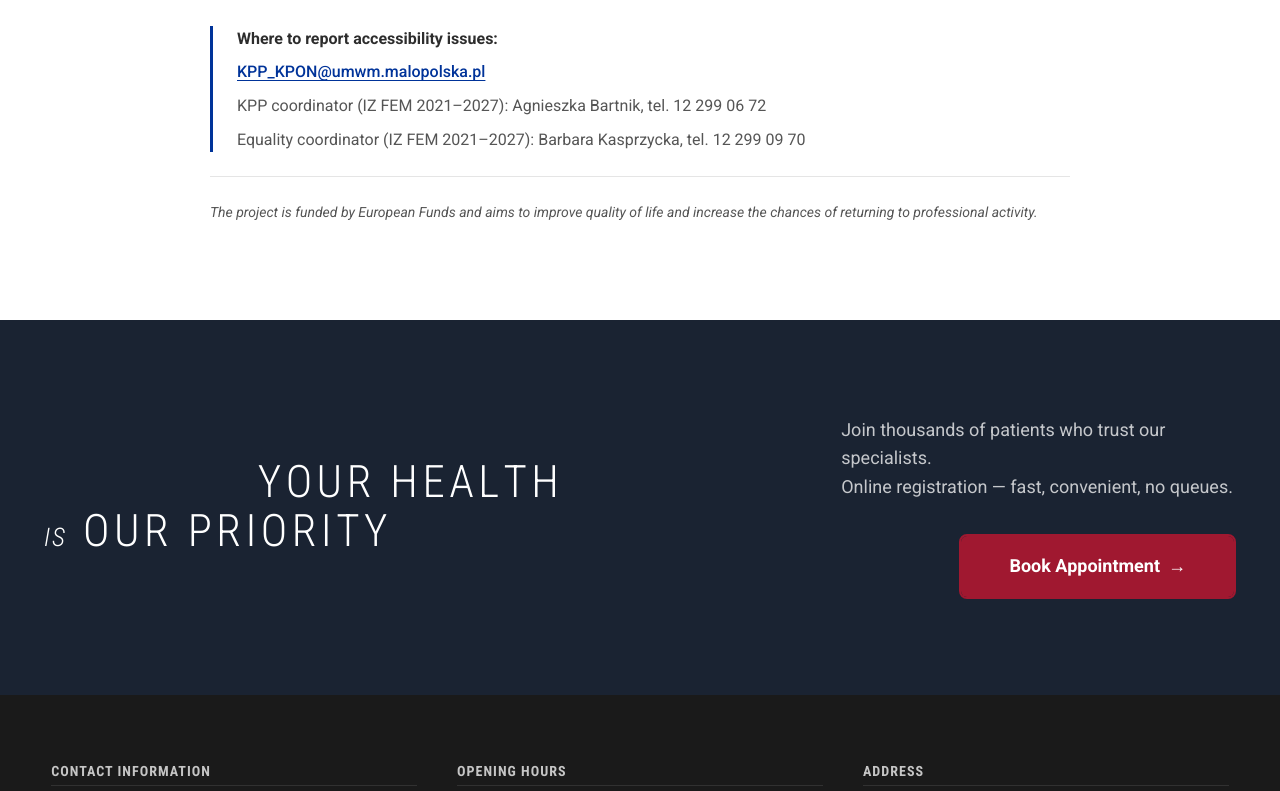
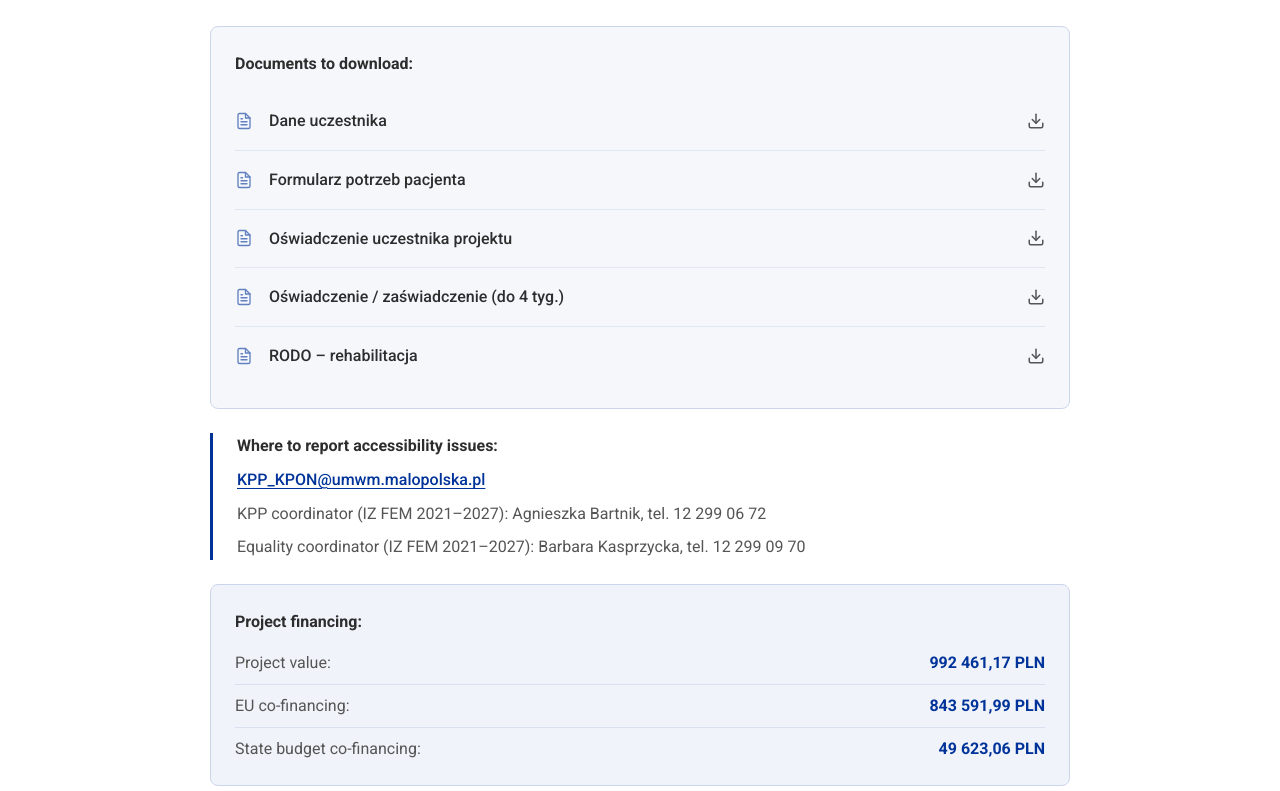
Before and after one commit to code-mike-code/vitalis-cardio, a React (Vite) app: page / in a window 1280 px wide. Shown: the part 10529-11320 px from the top of the page. Built offline with nearby package versions, Linux system fonts and the light colour scheme.

Commit message:
feat: breadcrumb nav added for accessibility, 5 files added for download

```diff
--- a/src/components/sections/EUFunding/EUFunding.module.scss
+++ b/src/components/sections/EUFunding/EUFunding.module.scss
@@ -128,6 +128,73 @@ $eu-project-name-fs: clamp(#{$font-size-xl}, 3vw, #{$font-size-2xl});
   margin-top: 8px;
 }
 
+// ── Downloads ─────────────────────────────────────────────────────
+.downloadsBlock {
+  display: flex;
+  flex-direction: column;
+  gap: $spacing-md;
+  border: 1px solid color-mix(in srgb, $eu-blue 20%, $color-white);
+  border-radius: 8px;
+  padding: $spacing-lg;
+  background: color-mix(in srgb, $eu-blue 4%, $color-white);
+}
+
+.downloadsList {
+  list-style: none;
+  display: flex;
+  flex-direction: column;
+  gap: 0;
+}
+
+.downloadsItem {
+  display: flex;
+  align-items: center;
+  gap: $spacing-md;
+
+  &:not(:last-child) {
+    border-bottom: 1px solid color-mix(in srgb, $eu-blue 12%, $color-white);
+  }
+}
+
+.docIcon {
+  flex-shrink: 0;
+  width: 18px;
+  height: 18px;
+  color: $eu-blue;
+  opacity: 0.6;
+}
+
+.downloadLink {
+  display: flex;
+  align-items: center;
+  justify-content: space-between;
+  gap: $spacing-md;
+  width: 100%;
+  padding: $spacing-md 0;
+  font-size: $font-size-base;
+  color: $color-text;
+  text-decoration: none;
+  font-weight: $font-weight-medium;
+  transition: color 0.2s ease;
+
+  &:hover {
+    color: $eu-blue;
+
+    .downloadIcon {
+      transform: translateY(2px);
+      color: $eu-blue;
+    }
+  }
+}
+
+.downloadIcon {
+  flex-shrink: 0;
+  width: 18px;
+  height: 18px;
+  color: $color-text-light;
+  transition: transform 0.2s ease, color 0.2s ease;
+}
+
 // ── Accessibility ─────────────────────────────────────────────────
 .accessibilityBlock {
   display: flex;
@@ -145,6 +212,48 @@ $eu-project-name-fs: clamp(#{$font-size-xl}, 3vw, #{$font-size-2xl});
   &:hover { opacity: 0.75; }
 }
 
+// ── Financing block ───────────────────────────────────────────────
+.financingBlock {
+  display: flex;
+  flex-direction: column;
+  gap: $spacing-md;
+  background: color-mix(in srgb, $eu-blue 6%, $color-white);
+  border: 1px solid color-mix(in srgb, $eu-blue 20%, $color-white);
+  border-radius: 8px;
+  padding: $spacing-lg;
+}
+
+.financingList {
+  list-style: none;
+  display: flex;
+  flex-direction: column;
+  gap: $spacing-sm;
+}
+
+.financingItem {
+  display: flex;
+  justify-content: space-between;
+  align-items: baseline;
+  gap: $spacing-md;
+  font-size: $font-size-base;
+  flex-wrap: wrap;
+
+  &:not(:last-child) {
+    border-bottom: 1px solid color-mix(in srgb, $eu-blue 15%, $color-white);
+    padding-bottom: $spacing-sm;
+  }
+}
+
+.financingLabel {
+  color: $color-text-light;
+}
+
+.financingValue {
+  color: $eu-blue;
+  font-weight: $font-weight-semibold;
+  white-space: nowrap;
+}
+
 // ── Section footer ────────────────────────────────────────────────
 .footer {
   font-size: $font-size-sm;
--- a/src/components/sections/EUFunding/EUFunding.tsx
+++ b/src/components/sections/EUFunding/EUFunding.tsx
@@ -1,6 +1,19 @@
 import { useLanguage } from '@/hooks/useLanguage'
 import euLogo from '@/assets/logo/EU-founds.webp'
+import daneUrl from '@/assets/docs/forms/Dane uczestnika.docx?url'
+import formularzUrl from '@/assets/docs/forms/FORMULARZ POTRZEB PACJENTA.docx?url'
+import oswiadczenieUrl from '@/assets/docs/forms/OŚWIADCZENIE UCZESTNIKA PROJEKTU.docx?url'
+import oswiadczenieZaswUrl from '@/assets/docs/forms/oświadczenie zaświadczenie do 4 tygodni.docx?url'
+import rodoUrl from '@/assets/docs/forms/rodo rehabilitacja (1).docx?url'
 import styles from './EUFunding.module.scss'
+
+const forms = [
+  { label: 'Dane uczestnika',                          href: daneUrl,              filename: 'Dane uczestnika.docx' },
+  { label: 'Formularz potrzeb pacjenta',               href: formularzUrl,         filename: 'FORMULARZ POTRZEB PACJENTA.docx' },
+  { label: 'Oświadczenie uczestnika projektu',         href: oswiadczenieUrl,      filename: 'OŚWIADCZENIE UCZESTNIKA PROJEKTU.docx' },
+  { label: 'Oświadczenie / zaświadczenie (do 4 tyg.)', href: oswiadczenieZaswUrl,  filename: 'oświadczenie zaświadczenie do 4 tygodni.docx' },
+  { label: 'RODO – rehabilitacja',                     href: rodoUrl,              filename: 'rodo rehabilitacja (1).docx' },
+]
 
 function EUFunding() {
   const { t } = useLanguage()
@@ -67,6 +80,31 @@ function EUFunding() {
           <p className={styles.paragraph}>{t('euFunding.qualificationInfo')}</p>
           <p className={styles.paragraph}>{t('euFunding.educationInfo')}</p>
 
+          <div className={styles.downloadsBlock}>
+            <p className={styles.listTitle}>{t('euFunding.downloadsTitle')}</p>
+            <ul className={styles.downloadsList}>
+              {forms.map(({ label, href, filename }) => (
+                <li key={filename} className={styles.downloadsItem}>
+                  <svg className={styles.docIcon} aria-hidden="true" viewBox="0 0 24 24" fill="none" stroke="currentColor" strokeWidth="1.8" strokeLinecap="round" strokeLinejoin="round">
+                    <path d="M14 2H6a2 2 0 0 0-2 2v16a2 2 0 0 0 2 2h12a2 2 0 0 0 2-2V8z" />
+                    <polyline points="14 2 14 8 20 8" />
+                    <line x1="16" y1="13" x2="8" y2="13" />
+                    <line x1="16" y1="17" x2="8" y2="17" />
+                    <polyline points="10 9 9 9 8 9" />
+                  </svg>
+                  <a href={href} download={filename} className={styles.downloadLink}>
+                    {label}
+                    <svg className={styles.downloadIcon} aria-hidden="true" viewBox="0 0 24 24" fill="none" stroke="currentColor" strokeWidth="2" strokeLinecap="round" strokeLinejoin="round">
+                      <path d="M21 15v4a2 2 0 0 1-2 2H5a2 2 0 0 1-2-2v-4" />
+                      <polyline points="7 10 12 15 17 10" />
+                      <line x1="12" y1="15" x2="12" y2="3" />
+                    </svg>
+                  </a>
+                </li>
+              ))}
+            </ul>
+          </div>
+
           <div className={styles.accessibilityBlock}>
             <p className={styles.listTitle}>{t('euFunding.accessibilityTitle')}</p>
             <p className={styles.paragraph}>
@@ -78,6 +116,24 @@ function EUFunding() {
             <p className={styles.paragraph}>{t('euFunding.accessibilityCoord2')}</p>
           </div>
 
+          <div className={styles.financingBlock}>
+            <p className={styles.listTitle}>{t('euFunding.financingTitle')}</p>
+            <ul className={styles.financingList}>
+              <li className={styles.financingItem}>
+                <span className={styles.financingLabel}>{t('euFunding.financingTotal')}</span>
+                <strong className={styles.financingValue}>{t('euFunding.financingTotalValue')}</strong>
+              </li>
+              <li className={styles.financingItem}>
+                <span className={styles.financingLabel}>{t('euFunding.financingEU')}</span>
+                <strong className={styles.financingValue}>{t('euFunding.financingEUValue')}</strong>
+              </li>
+              <li className={styles.financingItem}>
+                <span className={styles.financingLabel}>{t('euFunding.financingBP')}</span>
+                <strong className={styles.financingValue}>{t('euFunding.financingBPValue')}</strong>
+              </li>
+            </ul>
+          </div>
+
           <p className={styles.footer}>{t('euFunding.footer')}</p>
         </div>
       </div>
--- a/src/i18n/en.ts
+++ b/src/i18n/en.ts
@@ -141,11 +141,19 @@ export const en = {
     item5: 'Care for dependants (children or persons requiring support) in the care of project participants',
     qualificationInfo: 'Participant qualification is carried out by a project team of an orthopaedic or cardiac rehabilitation specialist and a physiotherapist. Each qualified participant receives an Individual Rehabilitation Plan tailored to their condition and the scope of rehabilitation needed. Each participant is prescribed at least 7 physiotherapy procedures (kinesiotherapy, physiotherapy and therapeutic massage), including at least 4 from kinesiotherapy.',
     educationInfo: 'All participants take part in an educational programme including group sessions on spinal and peripheral joint diseases, ergonomics at home and work, health-promoting behaviours, stress management and home exercise routines.',
+    downloadsTitle: 'Documents to download:',
     accessibilityTitle: 'Where to report accessibility issues:',
     accessibilityEmail: 'KPP_KPON@umwm.malopolska.pl',
     accessibilityCoord1: 'KPP coordinator (IZ FEM 2021–2027): Agnieszka Bartnik, tel. 12 299 06 72',
     accessibilityCoord2: 'Equality coordinator (IZ FEM 2021–2027): Barbara Kasprzycka, tel. 12 299 09 70',
     footer: 'The project is funded by European Funds and aims to improve quality of life and increase the chances of returning to professional activity.',
+    financingTitle: 'Project financing:',
+    financingTotal: 'Project value:',
+    financingTotalValue: '992 461,17 PLN',
+    financingEU: 'EU co-financing:',
+    financingEUValue: '843 591,99 PLN',
+    financingBP: 'State budget co-financing:',
+    financingBPValue: '49 623,06 PLN',
   },
   finalCta: {
     label: 'Book your appointment',
--- a/src/i18n/pl.ts
+++ b/src/i18n/pl.ts
@@ -141,11 +141,19 @@ export const pl = {
     item5: 'Opiekę nad osobami zależnymi (dziećmi lub osobami wymagającymi wsparcia), którymi opiekują się uczestnicy projektu',
     qualificationInfo: 'Kwalifikację uczestników przeprowadza zespół projektowy złożony z lekarza specjalisty ortopedy lub rehabilitacji kardiologicznej i fizjoterapeuty. Dla każdego zakwalifikowanego uczestnika opracowywany jest Indywidualny Plan Rehabilitacji dostosowany do jego stanu zdrowia i zakresu potrzebnej pomocy rehabilitacyjnej. Uczestnikowi zlecane jest co najmniej 7 procedur z zakresu fizjoterapii (kinezyterapii, fizykoterapii i masażu leczniczego), w tym co najmniej 4 z zakresu kinezyterapii.',
     educationInfo: 'Do wszystkich uczestników skierowany jest program edukacyjny obejmujący spotkania grupowe na temat chorób kręgosłupa i stawów obwodowych, instruktaże ergonomii w domu i pracy, zachowań prozdrowotnych, sposobów radzenia sobie ze stresem oraz ćwiczeń do wykonania w warunkach domowych.',
+    downloadsTitle: 'Dokumenty do pobrania:',
     accessibilityTitle: 'Gdzie zgłosić brak dostępności:',
     accessibilityEmail: 'KPP_KPON@umwm.malopolska.pl',
     accessibilityCoord1: 'Koordynator ds. KPP z ramienia IZ FEM 2021–2027: Agnieszka Bartnik, tel. 12 299 06 72',
     accessibilityCoord2: 'Koordynator ds. równości z ramienia IZ FEM 2021–2027: Barbara Kasprzycka, tel. 12 299 09 70',
     footer: 'Projekt jest finansowany z Funduszy Europejskich i ma na celu poprawę jakości życia oraz zwiększenie szans na powrót do aktywności zawodowej.',
+    financingTitle: 'Finansowanie projektu:',
+    financingTotal: 'Wartość projektu:',
+    financingTotalValue: '992 461,17 zł',
+    financingEU: 'Współfinansowanie UE:',
+    financingEUValue: '843 591,99 zł',
+    financingBP: 'Współfinansowanie BP:',
+    financingBPValue: '49 623,06 zł',
   },
   finalCta: {
     label: 'Zarezerwuj termin',
--- a/src/i18n/ua.ts
+++ b/src/i18n/ua.ts
@@ -141,11 +141,19 @@ export const ua = {
     item5: 'Догляд за залежними особами (дітьми або особами, які потребують підтримки), про яких піклуються учасники проекту',
     qualificationInfo: 'Відбір учасників проводить проектна команда у складі лікаря-ортопеда або кардіологічного реабілітолога та фізіотерапевта. Кожному кваліфікованому учаснику складається Індивідуальний план реабілітації. Кожному учаснику призначається щонайменше 7 процедур фізіотерапії, у тому числі щонайменше 4 з кінезіотерапії.',
     educationInfo: 'Для всіх учасників проводиться освітня програма з груповими заняттями щодо захворювань хребта та суглобів, ергономіки вдома та на роботі, здорового способу життя, подолання стресу та домашніх вправ.',
+    downloadsTitle: 'Документи для завантаження:',
     accessibilityTitle: 'Куди повідомляти про проблеми з доступністю:',
     accessibilityEmail: 'KPP_KPON@umwm.malopolska.pl',
     accessibilityCoord1: 'Координатор KPP від IZ FEM 2021–2027: Agnieszka Bartnik, тел. 12 299 06 72',
     accessibilityCoord2: 'Координатор з питань рівності від IZ FEM 2021–2027: Barbara Kasprzycka, тел. 12 299 09 70',
     footer: 'Проект фінансується з Фондів ЄС і спрямований на покращення якості життя та збільшення шансів на повернення до професійної діяльності.',
+    financingTitle: 'Фінансування проекту:',
+    financingTotal: 'Вартість проекту:',
+    financingTotalValue: '992 461,17 злотих',
+    financingEU: 'Співфінансування ЄС:',
+    financingEUValue: '843 591,99 злотих',
+    financingBP: 'Співфінансування ДБ:',
+    financingBPValue: '49 623,06 злотих',
   },
   finalCta: {
     label: 'Запишіться на прийом',
--- a/src/pages/PartnerLuxmedPage.tsx
+++ b/src/pages/PartnerLuxmedPage.tsx
@@ -32,7 +32,6 @@ function PartnerLuxmedPage() {
 
   const breadcrumbs = [
     { label: t('common.breadcrumbHome'), href: '/' },
-    { label: t('common.breadcrumbPartners') },
     { label: 'LuxMed' },
   ]
 
--- a/src/pages/PartnerNfzPage.tsx
+++ b/src/pages/PartnerNfzPage.tsx
@@ -19,7 +19,6 @@ function PartnerNfzPage() {
 
   const breadcrumbs = [
     { label: t('common.breadcrumbHome'), href: '/' },
-    { label: t('common.breadcrumbPartners') },
     { label: 'NFZ' },
   ]
 
--- a/src/pages/SpecializationPage.tsx
+++ b/src/pages/SpecializationPage.tsx
@@ -10,29 +10,42 @@ import CtaButton from '@components/common/CtaButton/CtaButton'
 import SpecialistCard from '@components/common/SpecialistCard/SpecialistCard'
 import EUFunding from '@components/sections/EUFunding/EUFunding'
 import imgRehabilitation from '@/assets/img/rehabilitation.webp'
-import imgRehabilitationHero from '@/assets/img/hero/rehabilitation-hero.webp'
+import imgHeroCardiology from '@/assets/img/hero/cardiology-hero.webp'
+import imgHeroPediatricCardiology from '@/assets/img/hero/pediatric-cardiology.webp'
+import imgHeroGynecology from '@/assets/img/hero/gynecology-hero.webp'
+import imgHeroGastrology from '@/assets/img/hero/gastrology.webp'
+import imgHeroDiabetology from '@/assets/img/hero/diabetology.webp'
+import imgHeroOrthopedics from '@/assets/img/hero/orthopedics-hero.webp'
+import imgHeroNeurosurgery from '@/assets/img/hero/neurosurgery.webp'
+import imgHeroNeurology from '@/assets/img/hero/neurology-hero.webp'
+import imgHeroPsycho from '@/assets/img/hero/psycho-hero.webp'
+import imgHeroUrology from '@/assets/img/hero/urology.webp'
+import imgHeroMultiSpec from '@/assets/img/hero/multi-spec-hero.webp'
+import imgHeroAesthetics from '@/assets/img/hero/aesthetics-hero.webp'
+import imgHeroBiopsy from '@/assets/img/hero/core-needle-biopsy.webp'
+import imgHeroRehabilitation from '@/assets/img/hero/rehabilitation-hero.webp'
 import imgEuFunds from '@/assets/logo/EU-founds.webp'
 import styles from './SpecializationPage.module.scss'
 
 const heroImages: Record<string, string> = {
-  'kardiologia':          '/img/hero/cardiology-hero.webp',
-  'kardiologia-dziecieca': '/img/hero/pediatric-cardiology.webp',
-  'ginekologia':          '/img/hero/gynecology-hero.webp',
-  'gastrologia':          '/img/hero/gastrology.webp',
-  'endokrynologia':       '/img/hero/diabetology.webp',
-  'ortopedia':            '/img/hero/orthopedics-hero.webp',
-  'neurochirurgia':       '/img/hero/neurosurgery.webp',
-  'neurologia':           '/img/hero/neurology-hero.webp',
-  'psychiatria':          '/img/hero/psycho-hero.webp',
-  'psychologia':          '/img/hero/psycho-hero.webp',
-  'urologia':             '/img/hero/urology.webp',
-  'dietetyka':            '/img/hero/multi-spec-hero.webp',
-  'diabetologia':         '/img/hero/diabetology.webp',
-  'medycyna-estetyczna':  '/img/hero/aesthetics-hero.webp',
-  'biopsja':              '/img/hero/core-needle-biopsy.webp',
-  'biopsja-grubogłowa':   '/img/hero/core-needle-biopsy.webp',
-  'rehabilitacja':        imgRehabilitationHero,
-  'diagnostyka-usg':      '/img/hero/multi-spec-hero.webp',
+  'kardiologia':           imgHeroCardiology,
+  'kardiologia-dziecieca': imgHeroPediatricCardiology,
+  'ginekologia':           imgHeroGynecology,
+  'gastrologia':           imgHeroGastrology,
+  'endokrynologia':        imgHeroDiabetology,
+  'ortopedia':             imgHeroOrthopedics,
+  'neurochirurgia':        imgHeroNeurosurgery,
+  'neurologia':            imgHeroNeurology,
+  'psychiatria':           imgHeroPsycho,
+  'psychologia':           imgHeroPsycho,
+  'urologia':              imgHeroUrology,
+  'dietetyka':             imgHeroMultiSpec,
+  'diabetologia':          imgHeroDiabetology,
+  'medycyna-estetyczna':   imgHeroAesthetics,
+  'biopsja':               imgHeroBiopsy,
+  'biopsja-grubogłowa':    imgHeroBiopsy,
+  'rehabilitacja':         imgHeroRehabilitation,
+  'diagnostyka-usg':       imgHeroMultiSpec,
 }
 
 function SpecializationPage() {
--- a/src/pages/SpecializationsPage.tsx
+++ b/src/pages/SpecializationsPage.tsx
@@ -1,12 +1,19 @@
 import { specializations } from '@/data'
 import PageLayout from '@components/layout/PageLayout/PageLayout'
 import SpecializationCard from '@components/common/SpecializationCard/SpecializationCard'
+import Breadcrumb from '@components/common/Breadcrumb/Breadcrumb'
 import { useLanguage } from '@/hooks/useLanguage'
 import heroImg from '@/assets/img/hero/multi-spec-hero.webp'
 import styles from './SpecializationsPage.module.scss'
 
 function SpecializationsPage() {
   const { t } = useLanguage()
+
+  const breadcrumbs = [
+    { label: t('common.breadcrumbHome'), href: '/' },
+    { label: t('nav.specializations') },
+  ]
+
   return (
     <PageLayout>
       <div className={styles.hero}>
@@ -16,6 +23,8 @@ function SpecializationsPage() {
           <p className={styles.heroSubtitle}>{t('specializationsPage.heroSubtitle')}</p>
         </div>
       </div>
+
+      <Breadcrumb items={breadcrumbs} />
 
       <section className={styles.section}>
         <div className={styles.container}>
```
